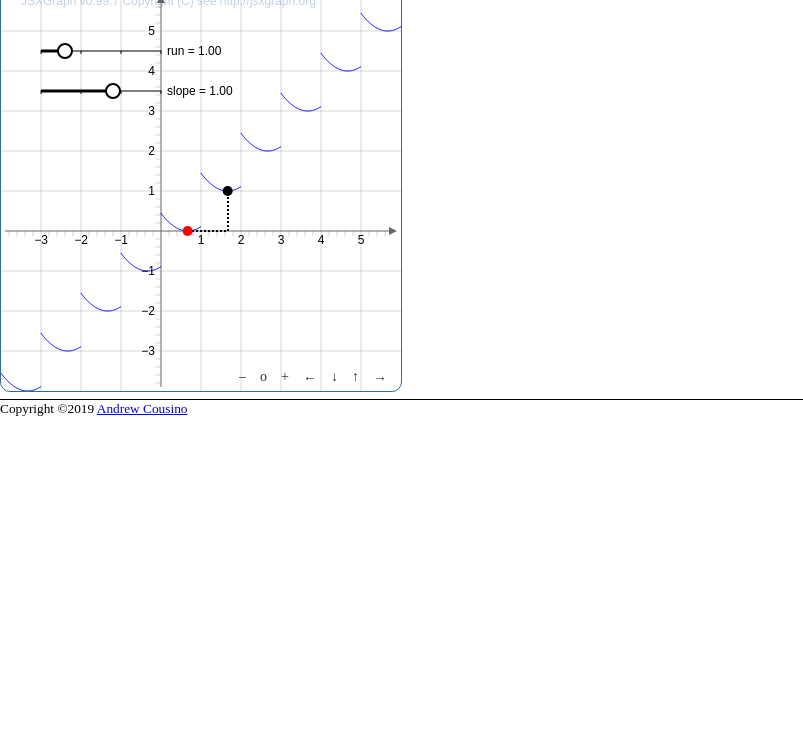
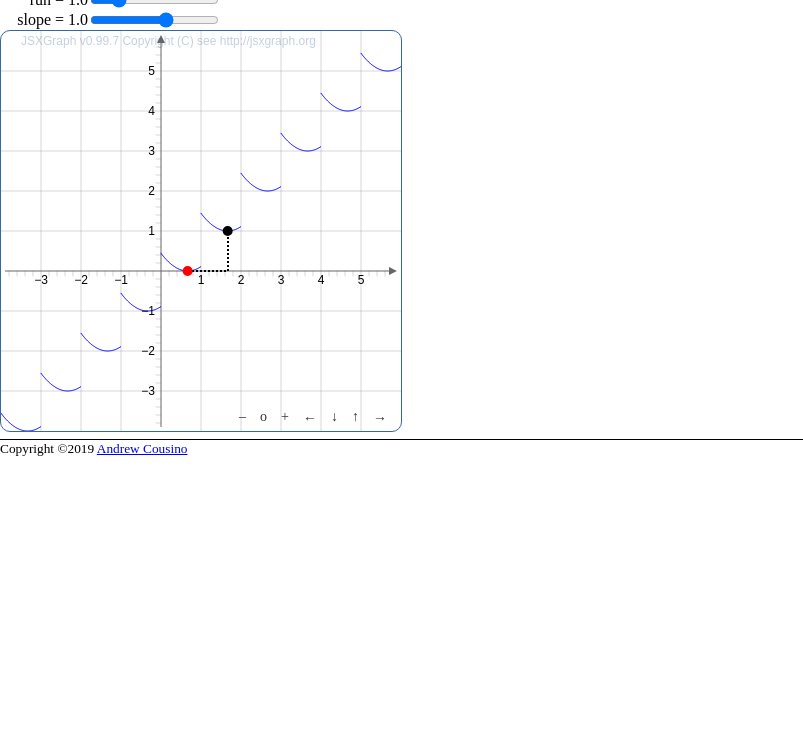
Before and after one commit to CousinoMath/rise-run, a website built with webpack: page dist/index.html in a window 1280 px wide. Shown: the part 58-800 px from the top of the page, without its empty margins (0-803 px from the left). Built offline with nearby package versions, Linux system fonts and the light colour scheme.

Commit message:
Pulled sliders out into html

```diff
--- a/src/index.js
+++ b/src/index.js
@@ -1,17 +1,41 @@
+const xMin = -4;
+const xMax = 6;
+const yMin = -4;
+const yMax = 6;
+let runValue = 1.0;
+let slopeValue = 1.0;
 const board = JXG.JSXGraph.initBoard('jxgbox', {
-    boundingbox: [-4, 6, 6, -4], axis: true
+    boundingbox: [xMin, yMax, xMax, yMin], axis: true
 });
-const runSlider = board.create('slider', [[-3, 4.5], [0, 4.5], [0.001, 1, 5]], { name: 'run' });
-const slopeSlider = board.create('slider', [[-3, 3.5], [0, 3.5], [-5, 1, 5]], { name: 'slope' });
 function f(x) {
-    const run = runSlider.Value();
+    const run = runValue;
     const pos = x >= 0;
     const div = Math.floor(x / run)
     const rem = pos ? x % run : run + x % run;
-    return slopeSlider.Value() * div * run + Math.pow(rem - 2 / 3 * run, 2);
+    return slopeValue * div * run + Math.pow(rem - 2 / 3 * run, 2);
 }
-const fPlot = board.create('functiongraph', [f, -4, 6]);
-const glider1 = board.create('glider', [2 / 3, f(2 / 3), fPlot], { withLabel: false });
-const glider2 = board.create('point', [() => glider1.X() + runSlider.Value(), () => f(glider1.X() + runSlider.Value())], { fillColor: 'black', strokeColor: 'black', withLabel: false });
-const runLine = board.create('segment', [glider1, [() => glider2.X(), () => glider1.Y()]], { strokeColor: 'black', dash: 1 });
-const riseLine = board.create('segment', [[() => glider2.X(), () => glider1.Y()], [() => glider2.X(), () => glider2.Y()]], { strokeColor: 'black', dash: 1 });
+runSlider.addEventListener('input', (evt) => {
+    runValue = Number.parseFloat(runSlider.value);
+    runLabel.innerText = `run = ${runValue.toFixed(1)}`;
+    board.update();
+});
+slopeSlider.addEventListener('input', (evt) => {
+    slopeValue = Number.parseFloat(slopeSlider.value);
+    slopeLabel.innerText = `slope = ${slopeValue.toFixed(1)}`;
+    board.update();
+});
+const fPlot = board.create('functiongraph', [f, xMin, xMax]);
+const glider1 = board.create('glider',
+    [2 / 3, f(2 / 3), fPlot],
+    { withLabel: false });
+const glider2 = board.create('point',
+    [() => glider1.X() + runValue,
+    () => f(glider1.X() + runValue)],
+    { fillColor: 'black', strokeColor: 'black', withLabel: false });
+const runLine = board.create('segment',
+    [glider1, [() => glider2.X(), () => glider1.Y()]],
+    { strokeColor: 'black', dash: 1 });
+const riseLine = board.create('segment',
+    [[() => glider2.X(), () => glider1.Y()],
+    [() => glider2.X(), () => glider2.Y()]],
+    { strokeColor: 'black', dash: 1 });
--- a/src/style.scss
+++ b/src/style.scss
@@ -3,6 +3,25 @@
 h1 {
   font: xx-large/1.5 sans-serif;
   text-align: center;
+}
+
+form {
+  display: table;
+}
+
+form div.input {
+  display: table-row;
+  vertical-align: middle;
+}
+
+form div.input * {
+  display: table-cell;
+  vertical-align: middle;
+}
+
+form div.input label {
+  text-align: right;
+  width: 5.5em;
 }
 
 footer {
@@ -14,7 +33,7 @@ small {
   font-size: smaller;
 }
 
-.jxgbox {
+#jxgbox {
   @media (max-width: 850px) {
     width: 99vw;
     height: 99vw;
```
Also changed, not shown: dist/index.html, dist/main.js, dist/style.css. Lines whose indentation alone changed are shown as unchanged.
